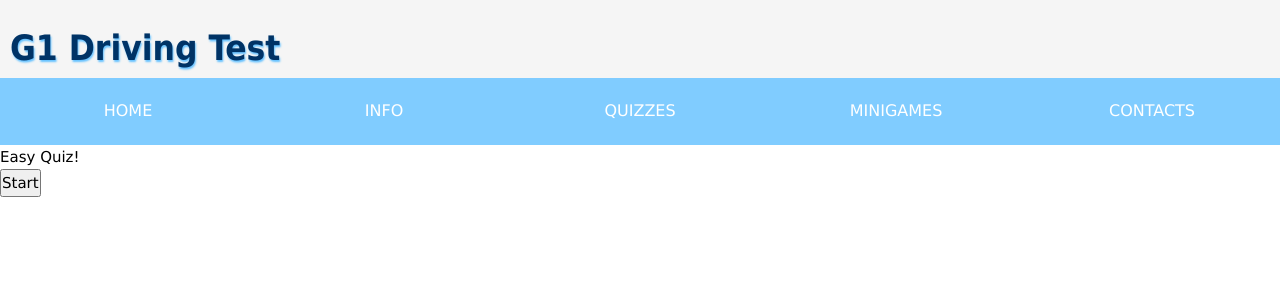
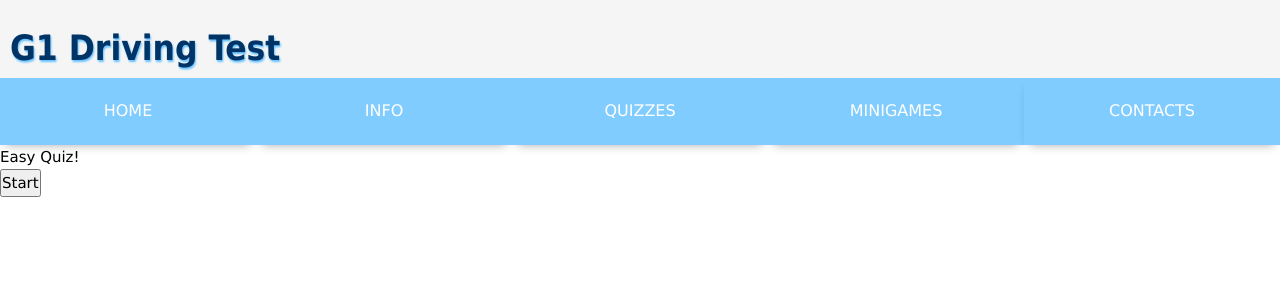
Before and after one commit to DrivingTestGroup/DrivingTestWebsite, a PHP site: page /quizzes/Easy_Quiz.php in a window 1280 px wide. Shown: the top 300 px of the page. Run offline with PHP 8.4, Linux system fonts and the light colour scheme.

Commit message:
Update navigation_styles.css

```diff
--- a/navigation_bar/navigation_styles.css
+++ b/navigation_bar/navigation_styles.css
@@ -162,6 +162,7 @@
 /* navigation bar*/
 .navbar{
   z-index:2;
+  box-shadow: 0px 5px 10px 0px rgba(0,0,0,0.2);
   overflow-x:visible;
 }
 
@@ -176,6 +177,7 @@
     padding:20px 0px;
     text-decoration: none;
     background-color: #80ccff;
+    box-shadow: 0px 5px 10px -6px rgba(0,0,0,0.4);
     position:relative;
 }
 
@@ -184,6 +186,7 @@
 .dropdown {
   width:20%;
   text-align:center;
+  box-shadow: 0px 5px 10px -6px rgba(0,0,0,0.4);
   z-index:2;
 }
 
```
